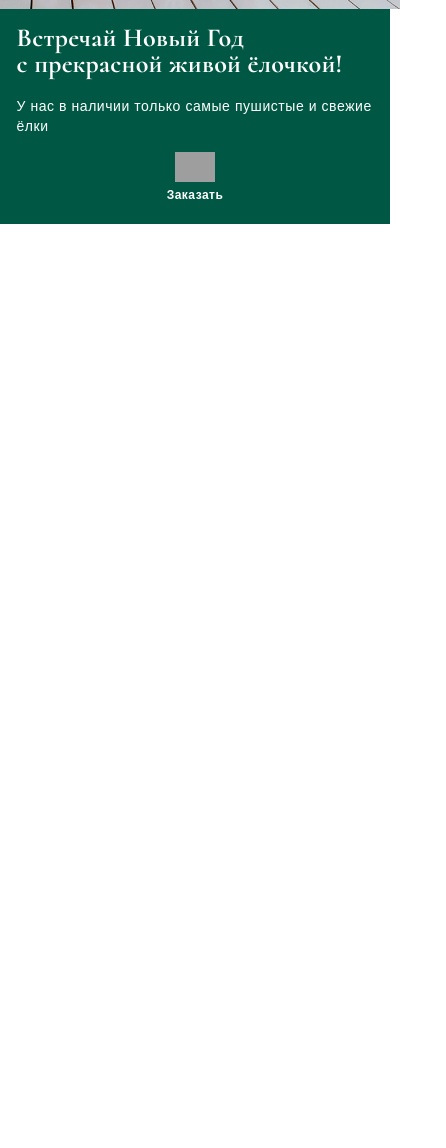
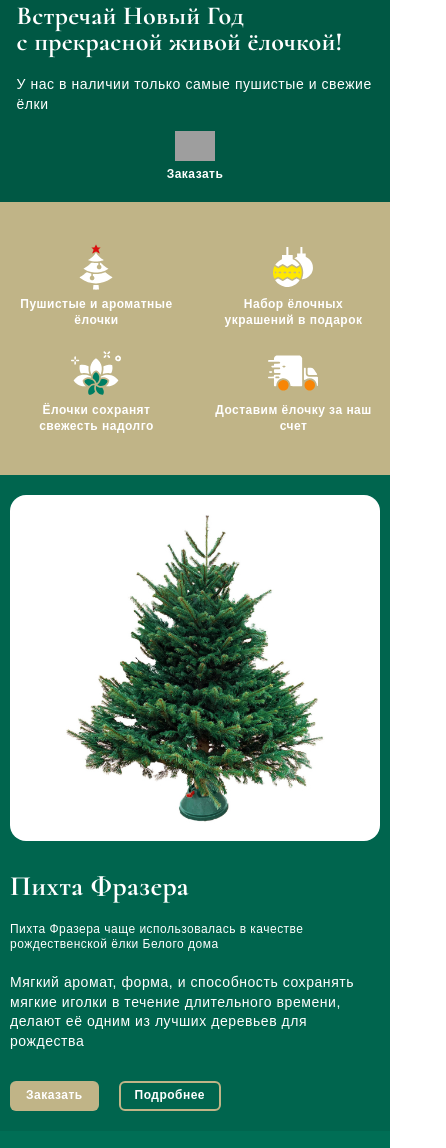
Before and after one commit to Kalliacto/Chrismas-Trees, a plain HTML site: page index.html in a window 390 px wide. Shown: the part 489-1637 px from the top of the page, 446 px wide, since content can reach past the window. Before the commit the page ends 844 px from the top, so only its background shows below. Drawn offline with Linux system fonts and the light colour scheme; grey boxes are pictures that could not be loaded.

Commit message:
Блоки product + features

```diff
--- a/index.html
+++ b/index.html
@@ -5,6 +5,22 @@
     <meta http-equiv="X-UA-Compatible" content="IE=edge">
     <meta name="viewport" content="width=device-width, initial-scale=1.0">
     <link rel="preload" href="fonts/cormorant-v11-latin_cyrillic-700.woff2" as="font" type="font/woff2" crossorigin>
+    <style>
+    :root {
+        --main-color: #ffffff;
+        --second-color: #262626;
+        --one-color: #00654E;
+        --two-color: #006E55;
+        --three-color: #005844;
+        --main-bg-color: #005844;
+        --second-bg-color: #C0B487;
+        --trigger-color: #E5AB39;
+        --url-features-one: url("../img/tree.svg");
+        --url-features-two: url("../img/christmas-decorations.svg");
+        --url-features-three: url("../img/flowers.svg");
+        --url-features-four: url("../img/delivery-truck.svg");
+            }
+    </style>
     <link rel="stylesheet" href="styles/default.css">
     <link rel="stylesheet" href="styles/normalize.css">
     <link rel="stylesheet" href="styles/header.css">
@@ -12,6 +28,8 @@
     <link rel="stylesheet" href="styles/burger.css">
     <link rel="stylesheet" href="styles/logo.css">
     <link rel="stylesheet" href="styles/hero.css">
+    <link rel="stylesheet" href="styles/features.css">
+    <link rel="stylesheet" href="styles/product.css">
     <title>Christmas Trees - Встречай Новый Год с прекрасной живой ёлочкой!</title>
 </head>
 <body>
@@ -66,16 +84,58 @@
             </div>
         </section>
         <section class="features">
-            <div class="container"></div>
+            <div class="container">
+                <h2 class="visually-hidden">Преимущества</h2>
+                <ul class="features__list">
+                    <li class="features__item features__item_one">Пушистые и ароматные ёлочки</li>
+                    <li class="features__item features__item_two">Набор ёлочных украшений в подарок</li>
+                    <li class="features__item features__item_three">Ёлочки сохранят свежесть надолго</li>
+                    <li class="features__item features__item_four">Доставим ёлочку за наш счет</li>
+                </ul>
+            </div>
         </section>
         <section class="product" id="one">
-            <div class="container"></div>
+            <div class="container product__container">
+                <div class="product__content">
+                    <h2 class="product__title">Пихта Фразера</h2>
+                    <p class="product__features">Пихта Фразера чаще использовалась в качестве рождественской ёлки Белого дома</p>
+                    <p class="product__description">Мягкий аромат, форма, и способность сохранять мягкие иголки в течение длительного времени, делают её одним из лучших деревьев для рождества</p>
+                    <div class="product__button-wrapper">
+                        <button class="product__button product__button_order">Заказать</button>
+                        <a class="product__button product__button_more" href="#" >Подробнее</a>
+                    </div>
+                </div>
+                <img class="product__picture" width="630" height="590" src="img/Fir_Fraser.jpg" alt="Пихта Фразера" >
+            </div>
         </section>
         <section class="product" id="two">
-            <div class="container"></div>
+            <div class="container product__container">
+                <div class="product__content">
+                    <h2 class="product__title">Русская ель</h2>
+                    <p class="product__features">Русская ель — наиболее традиционная разновидность рождественских деревьев, которую можно встретить в большинстве советских фильмов про новый год</p>
+                    <p class="product__description">Отличительной особенностью русской ёлки являются выраженный хвойный запах, короткие колючие иголки и сравнительно менее пышная крона</p>
+                    <div class="product__button-wrapper">
+                        <button class="product__button product__button_order">Заказать</button>
+                        <a class="product__button product__button_more" href="#" >Подробнее</a>
+                    </div>
+                </div>
+                <img class="product__picture" width="630" height="590" src="img/Russian_spruce.jpg" alt="Пихта Фразера" >
+            </div>
         </section>
         <section class="product" id="three">
-            <div class="container"></div>
+            <div class="container product__container">
+                <div class="product__content">
+                    <h2 class="product__title">Сибирская пихта</h2>
+                    <p class="product__features">Пихта сибирская является одной из самых красивых и ароматных хвойных пород и ее часто можно встретить в парках и садах</p>
+                    <p class="product__description">Хвоя Сибирской пихты в отличии от еловой крупнее, зеленее, совершенно
+                        не колючая и мягкая как трава</p>
+                    <div class="product__button-wrapper">
+                        <button class="product__button product__button_order">Заказать</button>
+                        <a class="product__button product__button_more" href="#" >Подробнее</a>
+                    </div>
+                </div>
+                <img class="product__picture" width="630" height="590" src="img/Siberian_fir.jpg" alt="Пихта Фразера" >
+            </div>
         </section>
         <section class="payment">
             <div class="container"></div>
--- a/styles/default.css
+++ b/styles/default.css
@@ -7,15 +7,7 @@
     font-display: swap;
 }
 
-:root {
-    --main-color: #ffffff;
-    --second-color: #262626;
-    --one-color: #00654E;
-    --two-color: #006E55;
-    --three-color: #005844;
-    --main-bg-color: #005844;
-    --second-bg-color: #C0B487;
-    --trigger-color: #E5AB39;
+html {
     box-sizing: border-box;
 }
 
@@ -74,6 +66,18 @@ button {
     display: none;
 }
 
+/* Специальный класс скрывающий элемент от пользователя, но оставляющий элемент доступным для поисковиков и др. программ читающих сайт */
+.visually-hidden {
+    position: absolute;
+    clip: rect(1px, 1px, 1px, 1px);
+    padding: 0;
+    margin: 0;
+    border: 0;
+    height: 1px;
+    width: 1px;
+    outline: hidden;
+}
+
 @media (max-width: 1440px) {
     .container {
         padding: 0 42px;
--- /dev/null
+++ b/styles/features.css
@@ -0,0 +1,82 @@
+.features {
+    background-color: var(--second-bg-color);
+    padding: 40px 0;
+}
+
+.features__list {
+    display: flex;
+    gap: 30px;
+    justify-content: space-between;
+}
+
+.features__item {
+    flex-basis: 236px;
+    padding-top: 115px;
+    text-align: center;
+    font-size: 18px;
+    font-weight: 700;
+    line-height: 130%;
+    letter-spacing: 0.04em;
+    background-repeat: no-repeat;
+    background-position: center top;
+    background-size: 100px;
+}
+
+.features__item_one {
+    background-image: var(--url-features-one);
+
+}
+.features__item_two {
+    background-image: var(--url-features-two);
+}
+.features__item_three {
+    background-image: var(--url-features-three);
+}
+.features__item_four {
+    background-image: var(--url-features-four);
+}
+
+
+@media (max-width: 1200px) {
+    .features__item {
+        flex-basis: 190px;
+        font-size: 16px;
+        padding-top: 90px;
+        background-size: 80px;
+    }
+}
+
+@media (max-width: 1000px) {
+    .features__list {
+        gap: 14px;
+    }
+    .features__item {
+        flex-basis: 162px;
+        font-size: 14px;
+        padding-top: 70px;
+        background-size: 60px;
+    }
+}
+
+@media (max-width: 760px) {
+    .features__list {
+        flex-wrap: wrap;
+        justify-content: space-around;
+        gap: 20px 50px;
+    }
+    .features__item {
+        flex-basis: 200px;
+    }
+}
+
+@media (max-width: 580px) {
+    .features__list {
+        gap: 20px 24px;
+    }
+    .features__item {
+        flex-basis: 44%;
+        font-size: 12px;
+        padding-top: 55px;
+        background-size: 50px;
+    }
+}
--- a/styles/hero.css
+++ b/styles/hero.css
@@ -143,7 +143,7 @@
         flex-direction: column;
     }
     .hero__img {
-        width: 100%;
+        width: 100vw;
     }
     .hero__left {
         margin: 0;
--- /dev/null
+++ b/styles/product.css
@@ -0,0 +1,216 @@
+.product {
+    padding: 80px 0;
+    color: var(--main-color);
+    background-color: var(--main-bg-color);
+}
+
+.product:nth-child(3n) {
+    background-color: var(--one-color);
+}
+.product:nth-child(3n + 1) {
+    background-color: var(--two-color);
+}
+.product:nth-child(3n + 2) {
+    background-color: var(--three-color);
+}
+
+.product__container {
+    display: flex;
+    justify-content: space-between;
+    gap: 30px;
+}
+
+.product:nth-child(even) .product__container {
+    flex-direction: row-reverse;
+}
+
+.product__content {
+    padding-top: 56px;
+    max-width: 520px;
+}
+
+.product__title {
+    font-weight: 700;
+    font-size: 70px;
+    line-height: 110%;
+    letter-spacing: 0.01em;
+    margin-bottom: 30px;
+}
+.product__features {
+    font-size: 18px;
+    line-height: 130%;
+    letter-spacing: 0.04em;
+    margin-bottom: 50px;
+}
+.product__description {
+    font-size: 24px;
+    line-height: 140%;
+    letter-spacing: 0.04em;
+    margin-bottom: 70px;
+}
+.product__button-wrapper {
+    display: flex;
+    align-items: center;
+    gap: 36px;
+}
+
+.product__button {
+    display: block;
+    padding: 14px 36px;
+    border: 2px solid transparent;
+    border-radius: 10px;
+    color: var(--main-color);
+    font-weight: 700;
+    font-size: 18px;
+    line-height: 130%;
+    letter-spacing: 0.04em;
+}
+.product__button_order {
+    background-color: var(--second-bg-color);
+}
+.product__button_more {
+    border-color: var(--second-bg-color);
+}
+
+.product__button:hover {
+    background-color: var(--main-color);
+    border-color: var(--main-color);
+    color: var(--main-bg-color);
+}
+
+.product__button:active {
+    background-color: var(--second-bg-color);
+    border-color: var(--second-bg-color);
+    color: var(--main-color);
+}
+
+.product__button_order:focus {
+    outline: 2px solid var(--second-color);
+    border-color: transparent;
+}
+
+.product__button_more:focus {
+    outline-color: var(--main-color);
+    border-color: transparent;
+}
+
+.product__picture {
+    width: calc(50% - 15px);
+    border-radius: 16px;
+    object-fit: cover;
+}
+
+@media (max-width: 1440px) {
+    .product__content {
+        padding-top: 40px;
+        max-width: 460px;
+    }
+    .product__title {
+        font-size: 60px;
+    }
+    .product__description {
+        font-size: 22px;
+    }
+}
+
+@media (max-width: 1200px) {
+    .product {
+        padding: 60px 0;
+    }
+    .product__content {
+        padding-top: 24px;
+        max-width: 380px;
+    }
+    .product__title {
+        font-size: 50px;
+        margin-bottom: 20px;
+    }
+    .product__features {
+        font-size: 16px;
+        margin-bottom: 30px;
+    }
+    .product__description {
+        font-size: 20px;
+        margin-bottom: 50px;
+    }
+    .product__button-wrapper {
+        gap: 25px;
+    }
+    .product__button {
+        font-size: 16px;
+        border-radius: 8px;
+        padding: 12px 30px;
+    }
+}
+
+@media (max-width: 1000px) {
+    .product {
+        padding: 50px 0;
+    }
+    .product__content {
+        max-width: 330px;
+    }
+    .product__title {
+        font-size: 40px;
+    }
+    .product__features {
+        font-size: 14px;
+    }
+    .product__description {
+        font-size: 16px;
+        margin-bottom: 40px;
+    }
+    .product__button-wrapper {
+        gap: 20px;
+    }
+    .product__button {
+        font-size: 14px;
+        border-radius: 6px;
+        padding: 8px 20px;
+    }
+}
+
+@media (max-width: 760px) {
+    .product {
+        padding: 20px 0;
+    }
+    .product__title {
+        font-size: 30px;
+    }
+    .product__features {
+        margin-bottom: 20px;
+    }
+    .product__description {
+        margin-bottom: 30px;
+    }
+    .product__button-wrapper {
+        gap: 20px;
+    }
+}
+
+@media (max-width: 580px) {
+    .product:nth-child(even) .product__container, .product__container {
+        flex-direction: column-reverse;
+    }
+    .product__content {
+        width: 100%;
+        max-width: none;
+        padding: 0;
+    }
+    .product__picture {
+        width: 100%;
+    }
+    .product__title {
+        font-size: 28px;
+    }
+    .product__features {
+        font-size: 12px;
+    }
+    .product__description {
+        font-size: 14px;
+    }
+    .product__button {
+        font-size: 12px;
+        padding: 5px 14px;
+    }
+}
```
